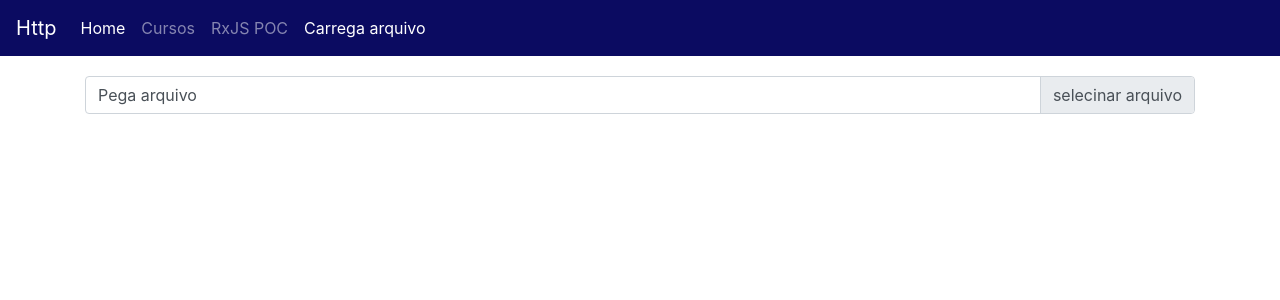
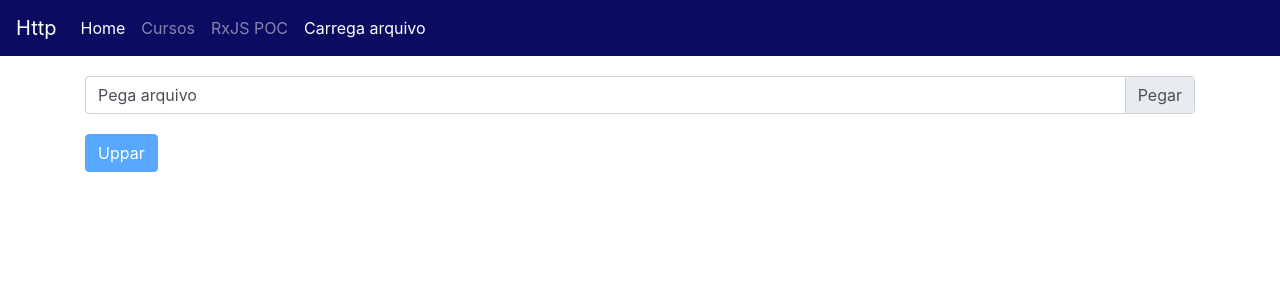
Before and after one commit to eduefl/angular, an Angular app in the folder requests-http/: page /upload in a window 1280 px wide. Shown: the top 300 px of the page. Built offline with nearby package versions, Linux system fonts and the light colour scheme.

Commit message:
updates related to class 137 https://www.youtube.com/watch?v=p5XFCr1GJJ4 where we leaned how to implement an upload of a file with form-data we are wiith a bug about not recover details from the file uploaded we need too find a way to solve this and another way to unsubscrible

```diff
--- /dev/null
+++ b/requests-http/src/app/upload-file/upload-file.service.ts
@@ -0,0 +1,25 @@
+import { HttpClient, HttpRequest } from '@angular/common/http';
+import { Injectable } from '@angular/core';
+
+@Injectable({
+  providedIn: 'root'
+})
+export class UploadFileService {
+
+  constructor(private http: HttpClient) { }
+
+  upload(files: Set<File>, url: string)
+  {
+
+    const formData = new FormData();
+
+    files.forEach(file => formData.append('file', file, file.name));
+
+    // const request  = new HttpRequest('POST', url, formData);
+
+    // return this.http.request(request);
+
+    return this.http.post(url, formData);
+
+  }
+}
--- a/requests-http/src/app/upload-file/upload-file/upload-file.component.html
+++ b/requests-http/src/app/upload-file/upload-file/upload-file.component.html
@@ -1,5 +1,21 @@
 <Div style="margin-top: 20px;">
   <div class="custom-file">
-    <input type="file" class="custom-file-input" id="customFileLangHTML" (change)="onchange($event)" multiple  >
-    <label class="custom-file-label" for="customFileLangHTML" data-browse="selecinar arquivo" id ="customFileLabel" >Pega arquivo</label>
-  </div></Div>
+    <input
+      type="file"
+      class="custom-file-input"
+      id="customFileLangHTML"
+      (change)="onchange($event)"
+      multiple
+    />
+    <label
+      class="custom-file-label"
+      for="customFileLangHTML"
+      data-browse="Pegar"
+      id="customFileLabel"
+      >Pega arquivo</label
+    >
+  </div>
+</Div>
+<Div style="margin-top: 20px;">
+  <button type="button" class="btn btn-primary" (click)="onUpload()" [disabled] = "!files" > Uppar </button>
+</Div>
--- a/requests-http/src/app/upload-file/upload-file/upload-file.component.ts
+++ b/requests-http/src/app/upload-file/upload-file/upload-file.component.ts
@@ -1,3 +1,4 @@
+import { UploadFileService } from './../upload-file.service';
 import { Component, OnInit } from '@angular/core';
 
 @Component({
@@ -7,7 +8,9 @@ import { Component, OnInit } from '@angular/core';
 })
 export class UploadFileComponent implements OnInit {
 
-  constructor() { }
+  files: Set<File>;
+
+  constructor(private uploadFileService: UploadFileService) { }
 
   ngOnInit() {
   }
@@ -19,10 +22,27 @@ export class UploadFileComponent implements OnInit {
     // document.getElementById('customFileLabel').innerHTML = selectedFiles[0].name;
 
     const fileNames = [];
+   // this.files = selectedFiles.length === 0 ? this.files = null : this.files = new Set();
+   this.files = new Set();
+
     for (let i = 0; i < selectedFiles.length; i++) {
       fileNames.push(selectedFiles[i].name);
+      this.files.add(selectedFiles[i]);
     }
     document.getElementById('customFileLabel').innerHTML = fileNames.join('|');
 
   }
+  onUpload()
+  {
+    if(this.files && this.files.size > 0){
+      console.log(this.files);
+
+      this.uploadFileService.upload(this.files,'http://localhost:8000/upload')
+        .subscribe(response=> {console.log('upload concluido');
+        console.log(response);}
+        );
+
+    }
+
+  }
 }
```
Also changed, not shown: 1 other file (tests, documents, lock files or other folders).
